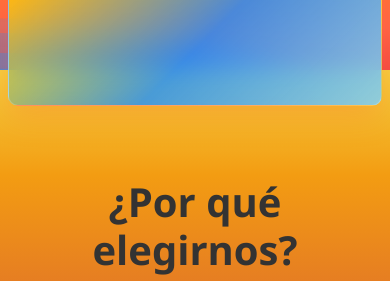
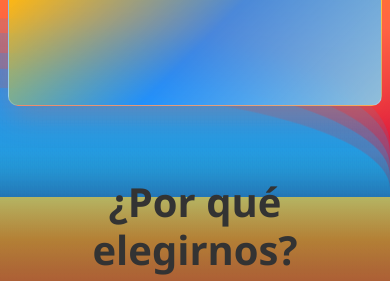
Before and after one commit to Macagonzalezamico/bvida, a React (Vite) app in the folder frontend/: page / in a window 390 px wide. Shown: the part 563-844 px from the top of the page. Built offline with nearby package versions, Linux system fonts and the light colour scheme.

Commit message:
fix: Reducir barra naranja de arena en el fondo animado
- 🏖️ Reducir altura de la arena de 15% a 5% en desktop
- 📱 Ajustar altura responsive: 8% en tablet, 10% en móvil
- 🎨 Agregar opacidad 0.7 para suavizar la barra naranja
- ✨ Mantener efecto visual pero menos prominente

```diff
--- a/frontend/src/components/AnimatedBackground.css
+++ b/frontend/src/components/AnimatedBackground.css
@@ -341,7 +341,7 @@
   bottom: 0;
   left: 0;
   width: 100%;
-  height: 15%;
+  height: 5%;
   background: linear-gradient(
     180deg,
     #f4d03f 0%,
@@ -351,6 +351,7 @@
   z-index: 4;
   border-radius: 50% 50% 0 0 50% 50% 0 0;
   transform: scaleX(1.2);
+  opacity: 0.7;
 }
 
 /* Partículas de luz */
@@ -409,7 +410,7 @@
   }
 
   .sand {
-    height: 20%;
+    height: 8%;
   }
 }
 
@@ -435,6 +436,6 @@
   }
 
   .sand {
-    height: 25%;
+    height: 10%;
   }
 }
```
